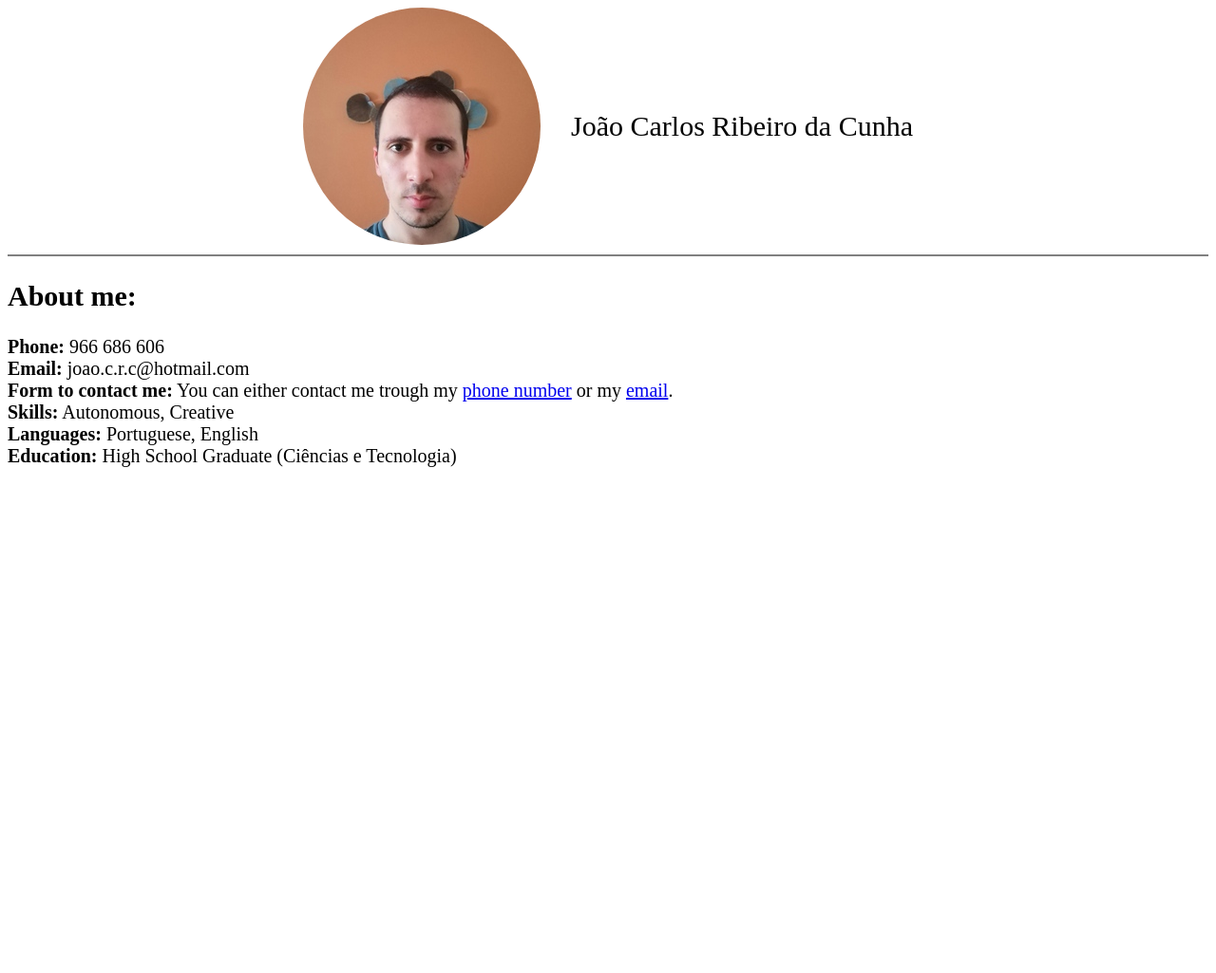
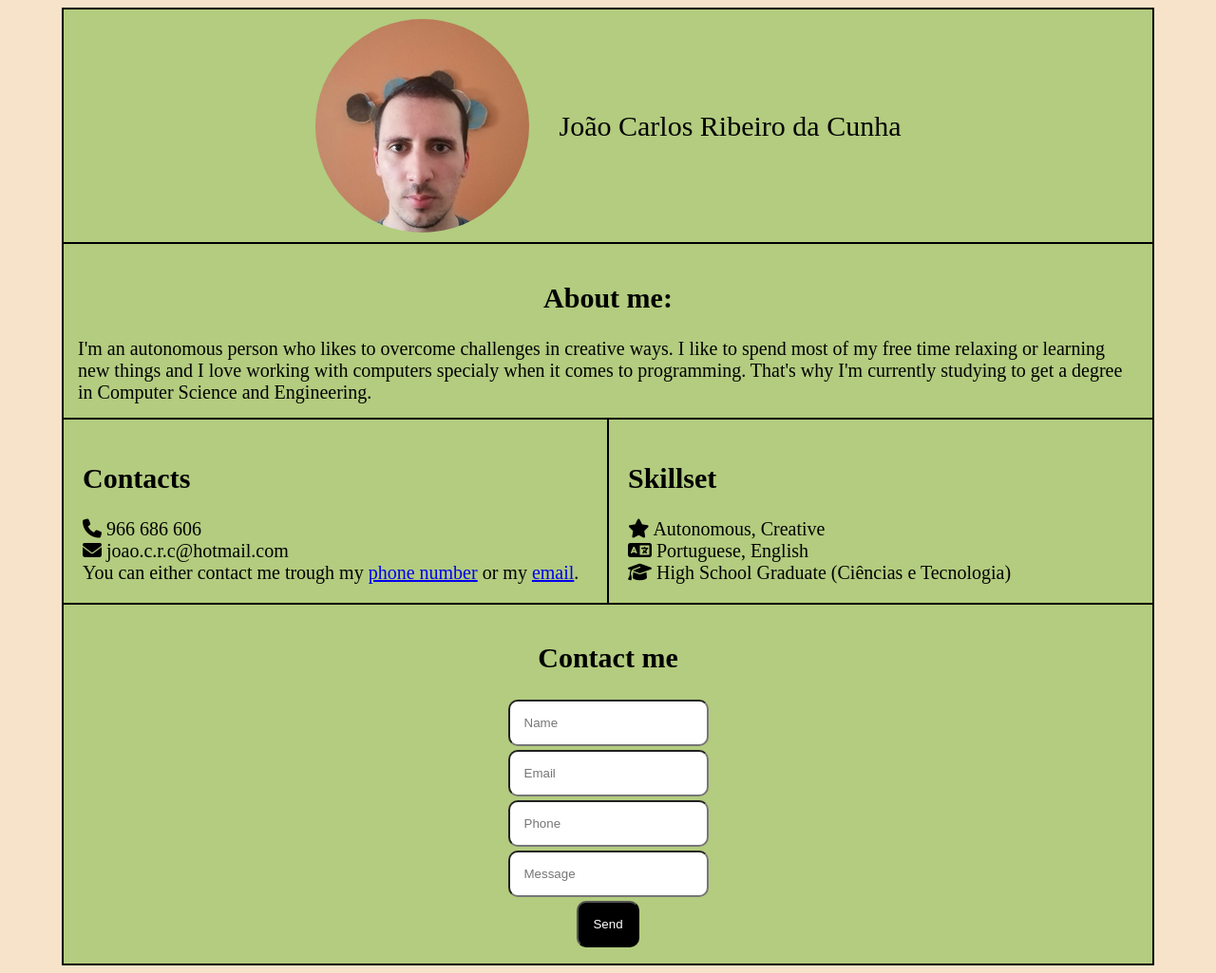
Before and after one commit to cunha-joao/Profile, a PHP site: page / in a window 1280 px wide. Shown: the whole page at 95% size. Before the commit the page ends 492 px from the top, so only its background shows below. Run offline with PHP 8.4, Linux system fonts and the light colour scheme; some libraries are stand-ins or nearby versions.

Commit message:
HTML and CSS

```diff
--- a/index.html
+++ b/index.html
@@ -2,11 +2,13 @@
 <html>
     <head>
         <link href="./perfil.css" rel="stylesheet">
+        <script src="https://kit.fontawesome.com/58423cd6a9.js" crossorigin="anonymous"></script>
         <meta charset="UTF-8">
         <title>Profile</title>
     </head>
 
     <body>
+        <div class="curriculo">
             <div class="header">
                 <div class="img">
                     <img src="perfil.jpg">
@@ -14,17 +16,50 @@
                 <div class="name-title">João Carlos Ribeiro da Cunha</div>
             </div>
 
+            <div class="profile">
+                <h2>About me:</h2>
+                I'm an autonomous person who likes to overcome challenges in creative ways. I like to spend most of my free time
+                relaxing or learning new things and I love working with computers specialy when it comes to programming. That's why
+                I'm currently studying to get a degree in Computer Science and Engineering.
+            </div>
+
             <div class="content">
-            <h2>About me:</h2>
-            <div><b>Phone:</b> 966 686 606</div>
-            <div><b>Email:</b> joao.c.r.c@hotmail.com</div>
+                <div class="column">
+                    <h2>Contacts</h2>
+                    <div><i class="fa-solid fa-phone"></i> 966 686 606</div>
+                    <div><i class="fa-solid fa-envelope"></i> joao.c.r.c@hotmail.com</div>
                     <div>
-                <b>Form to contact me:</b> You can either contact me trough my <a href="tel:966686606">phone number</a>
+                        You can either contact me trough my <a href="tel:966686606">phone number</a>
                         or my <a href="mailto:joao.c.r.c@hotmail.com">email</a>.<br/>
                     </div>
-            <div><b>Skills:</b> Autonomous, Creative</div>
-            <div><b>Languages:</b> Portuguese, English</div>
-            <div><b>Education:</b> High School Graduate (Ciências e Tecnologia)</div>
+                </div>
+
+                <div class="column">
+                    <h2>Skillset</h2>
+                    <div><i class="fa-solid fa-star"></i> Autonomous, Creative</div>
+                    <div><i class="fa-solid fa-language"></i> Portuguese, English</div>
+                    <div><i class="fa-solid fa-graduation-cap"></i> High School Graduate (Ciências e Tecnologia)</div>
+                </div>
+            </div>
+
+            <form class="form">
+                <h2>Contact me</h2>
+                <div>
+                    <input type="text" name="name" id="name" required placeholder="Name">
+                </div>
+                <div>
+                    <input type="text" name="email" id="email" required placeholder="Email">
+                </div>
+                <div>
+                    <input type="text" name="phone" id="phone" required placeholder="Phone">
+                </div>
+                <div>
+                    <input type="text" name="message" id="message" required placeholder="Message">
+                </div>
+                <div>
+                    <input type="submit" value="Send">
+                </div>
+            </form>
         </div>
     </body>
 </html>
--- a/perfil.css
+++ b/perfil.css
@@ -1,11 +1,21 @@
+body {
+    background-color: rgba(232, 185, 118, 0.388);
+}
+
+* {
+    box-sizing: border-box;
+}
+
 .img {
     display: flex;
     align-items: center;
     justify-content: center;
-    width: 250px;
-    height: 250px;
+    width: 225px;
+    height: 225px;
     overflow: hidden;
     border-radius: 50%;
+    margin-top: 10px;
+    margin-bottom: 10px;
 }
 
 .header {
@@ -13,6 +23,24 @@
     align-items: center;
     justify-content: center;
     gap: 32px;
+
+}
+
+.curriculo {
+    display: flex;
+    flex-direction: column;
+    margin: auto;
+    max-width: 1150px;
+    background-color: rgb(179, 204, 127);
+    border: 2px solid black;
+}
+
+.curriculo >*{
+    width: 100%;
+}
+
+.curriculo >*:not(:first-child){
+    border-top: 2px solid black;
 }
 
 .name-title {
@@ -20,8 +48,53 @@
     font-size: 30px;
 }
 
+.profile {
+    display: flex;
+    align-items: center;
+    font-size: 20px;
+    flex-direction: column;
+    margin: auto;
+
+    padding: 15px;
+}
+
 .content {
-    margin-top: 10px;
-    border-top: 2px solid grey;
+    display: flex;
+    align-items: center;
+    margin: auto;
+
     font-size: 20px;
 }
+
+.column {
+    flex:1;
+    padding: 20px;
+}
+
+.column:first-child {
+    border-right: 1px solid black;
+}
+
+.column:last-child {
+    border-left: 1px solid black;
+}
+
+.form {
+    display: flex;
+    flex-direction: column;
+    align-items: center;
+
+    padding: 15px;
+    font-size: 20px;
+}
+
+.form input {
+    margin: 2px;
+    padding: 15px;
+    border-radius: 10px;
+}
+
+.form input[type="submit"] {
+    color: white;
+    background-color: black;
+}
```
Lines whose indentation alone changed are shown as unchanged.
